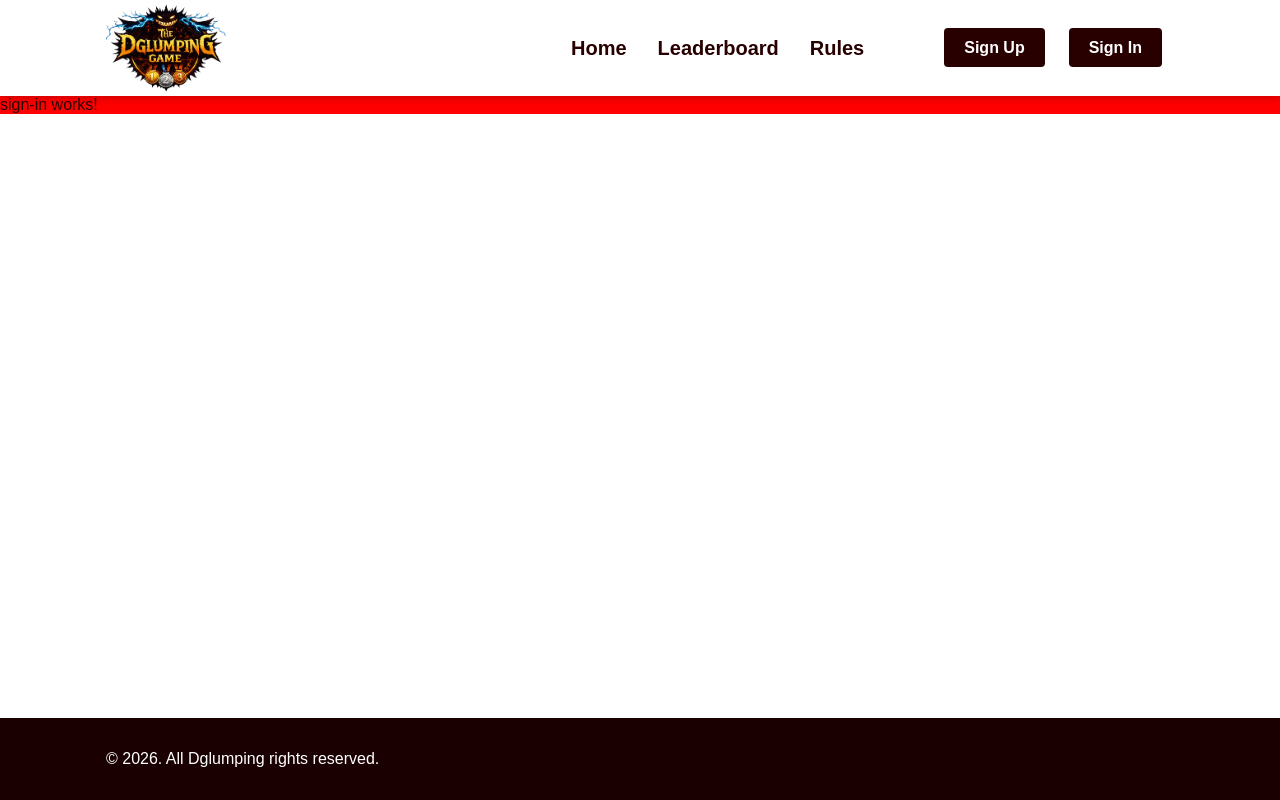
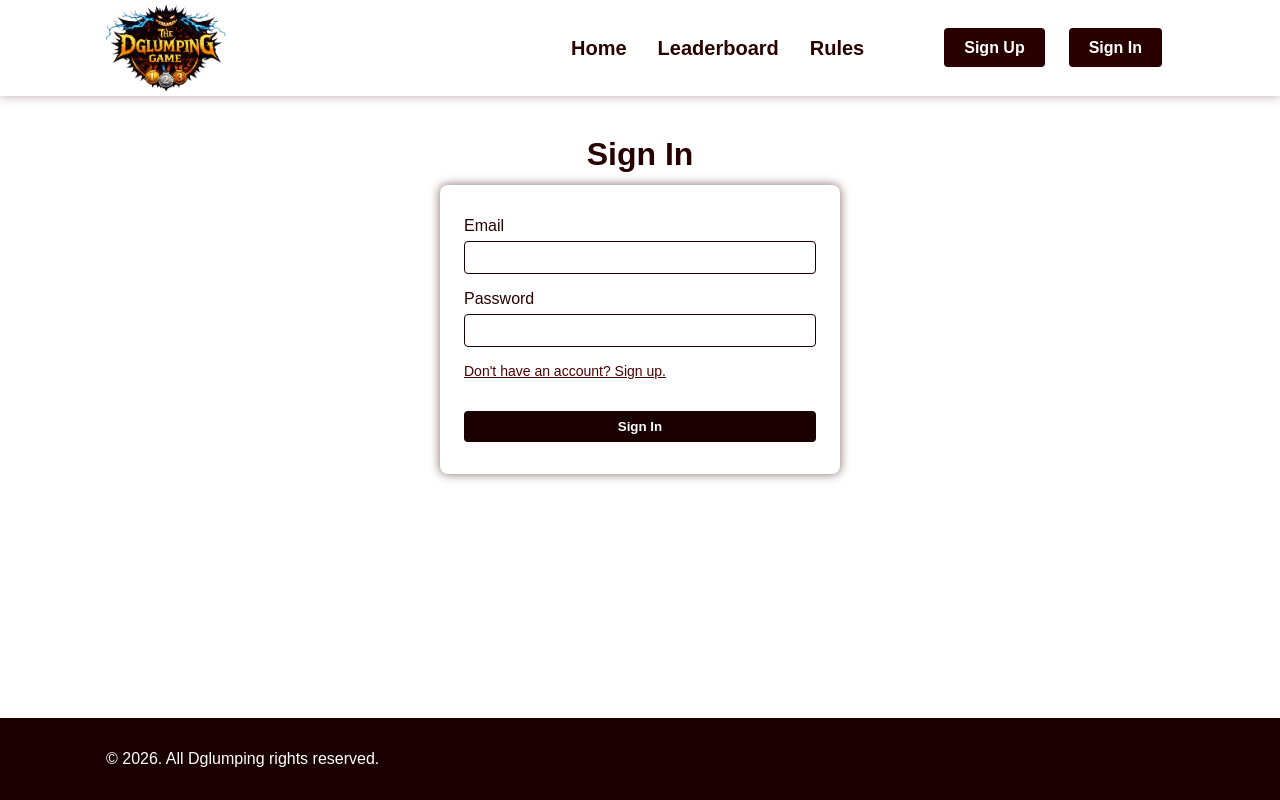
Before and after one commit to mishochal/The-Dglumping-Game, an Angular app: page /sign-in in a window 1280 px wide. Built offline with nearby package versions, Linux system fonts and the light colour scheme.

Commit message:
finish visual side of authorization components

```diff
--- a/src/app/auth/auth.component.css
+++ b/src/app/auth/auth.component.css
@@ -1,3 +1,50 @@
-p {
-  background-color: red;
+main {
+  padding-top: 2.5rem;
 }
+
+form {
+  max-width: 400px;
+  margin-inline: auto;
+  padding: 2rem 1.5rem;
+  display: grid;
+  gap: 1rem;
+  border-radius: 0.5rem;
+  box-shadow: 0 0 10px 1px oklch(from var(--clr-primary) l c h / 0.5);
+}
+
+.form-group {
+  display: grid;
+  gap: 0.375rem;
+}
+
+input {
+  padding: 0.5rem 1rem;
+  color: var(--clr-primary);
+  border-radius: .25rem;
+  border: 1px solid var(--clr-dark);
+
+  &:focus-visible {
+    outline: 1px solid var(--clr-dark)
+  }
+}
+
+.redirect-link {
+  color: var(--clr-light);
+  font-size: 14px;
+  text-decoration: underline;
+}
+
+.submit-btn {
+  padding: 0.5rem 1rem;
+  color: white;
+  background-color: var(--clr-dark);
+  font-weight: bold;
+  border: 0;
+  border-radius: .25rem;
+  cursor: pointer;
+  margin-top: 1rem;
+
+  &:hover {
+    background-color: var(--clr-light);
+  }
+}
--- a/src/app/auth/sign-in/sign-in.component.html
+++ b/src/app/auth/sign-in/sign-in.component.html
@@ -1 +1,15 @@
-<p>sign-in works!</p>
+<main>
+  <h1 class="title">Sign In</h1>
+  <form>
+    <div class="form-group">
+      <label for="email">Email</label>
+      <input type="email" name="email" id="email" class="input-field">
+    </div>
+    <div class="form-group">
+      <label for="password">Password</label>
+      <input type="password" name="password" id="password" class="input-field">
+    </div>
+    <a routerLink="/sign-up" class="redirect-link">Don't have an account? Sign up.</a>
+    <button class="submit-btn">Sign In</button>
+  </form>
+</main>
--- a/src/app/auth/sign-up/sign-up.component.html
+++ b/src/app/auth/sign-up/sign-up.component.html
@@ -1 +1,23 @@
-<p>sign-up works!</p>
+<main>
+  <h1 class="title">Sign Up</h1>
+  <form>
+    <div class="form-group">
+      <label for="username">Username</label>
+      <input type="username" name="username" id="username" class="input-field">
+    </div>
+    <div class="form-group">
+      <label for="email">Email</label>
+      <input type="email" name="email" id="email" class="input-field">
+    </div>
+    <div class="form-group">
+      <label for="password">Password</label>
+      <input type="password" name="password" id="password" class="input-field">
+    </div>
+    <div class="form-group">
+      <label for="confirm-password">Confirm Password</label>
+      <input type="confirm-password" name="confirm-password" id="confirm-password" class="input-field">
+    </div>
+    <a routerLink="/sign-in" class="redirect-link">Already have an account? Sign in.</a>
+    <button class="submit-btn">Sign Up</button>
+  </form>
+</main>
--- a/src/app/auth/sign-up/sign-up.component.ts
+++ b/src/app/auth/sign-up/sign-up.component.ts
@@ -1,8 +1,9 @@
 import { Component } from '@angular/core';
+import { RouterLink } from "@angular/router";
 
 @Component({
   selector: 'app-sign-up',
-  imports: [],
+  imports: [RouterLink],
   templateUrl: './sign-up.component.html',
   styleUrl: './../auth.component.css'
 })
```
